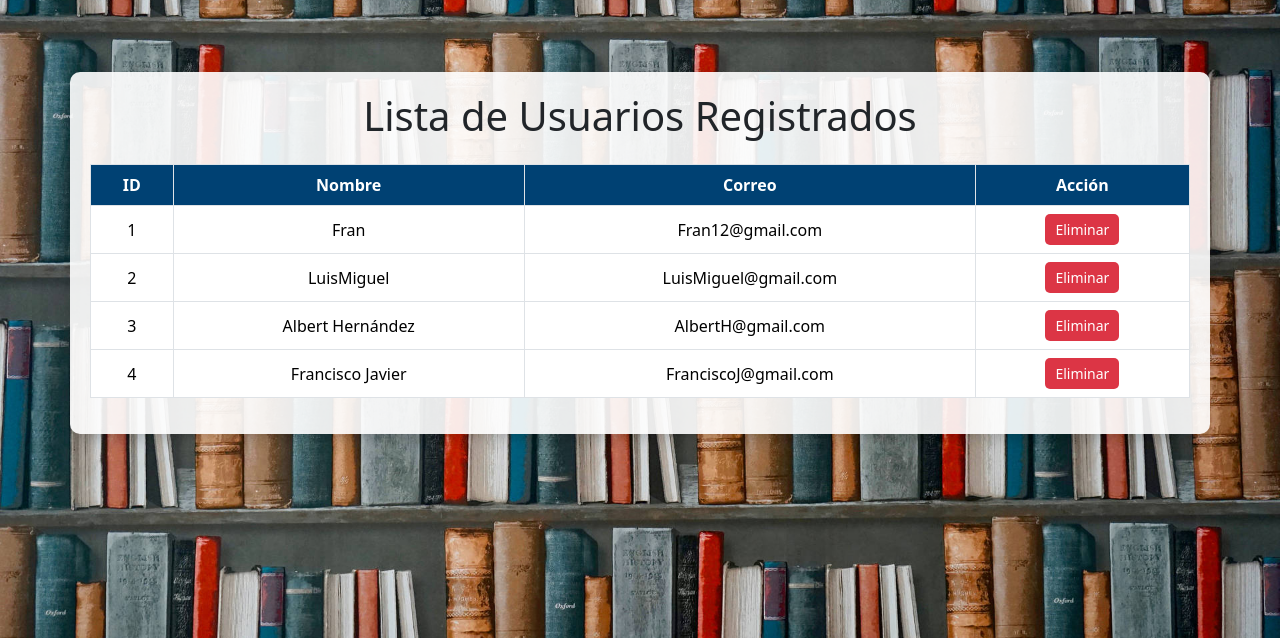
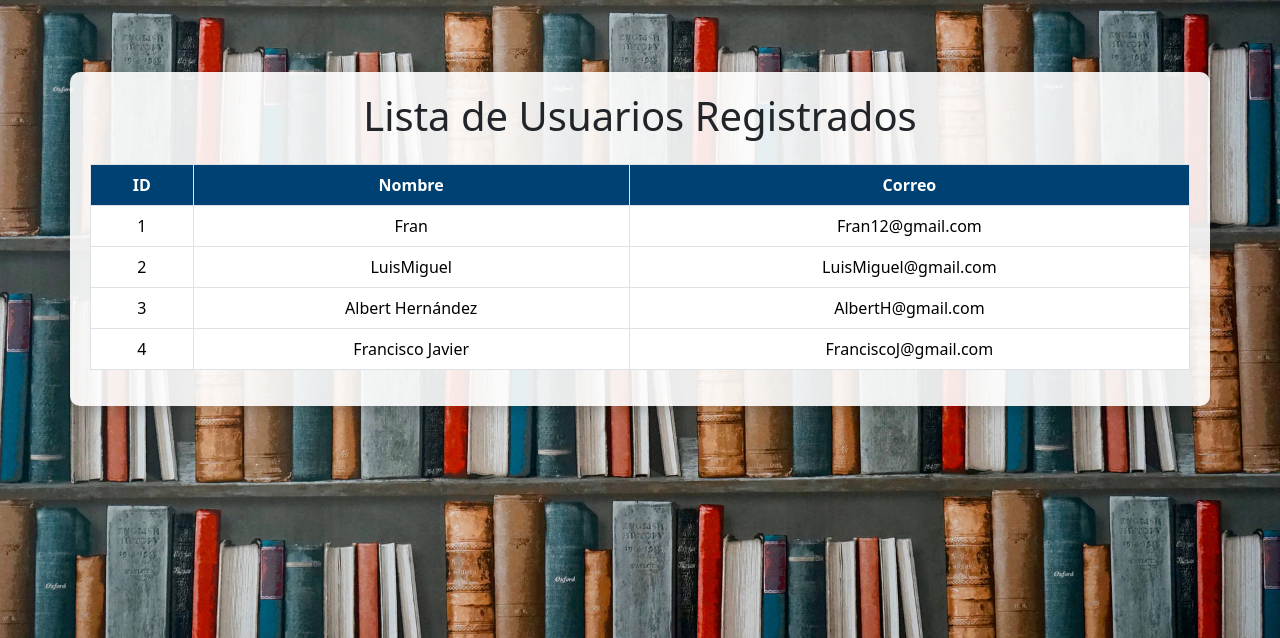
Before and after one commit to Codemaker83639/Bytebooks_2.0, a Flask app: page /admin/users in a window 1280 px wide. Shown: the part 95-733 px from the top of the page. Run offline with Flask 3, Linux system fonts and the light colour scheme.

Commit message:
Commm 09

```diff
--- a/templates/admin/users.html
+++ b/templates/admin/users.html
@@ -41,25 +41,6 @@
             background-color: #004173;
             color: white;
         }
-
-        /* Botones */
-        .btn-action {
-            font-size: 14px;
-            padding: 5px 10px;
-            border-radius: 5px;
-            transition: all 0.3s ease;
-        }
-
-        .btn-delete {
-            background-color: #dc3545;
-            border: none;
-            color: white;
-        }
-
-        .btn-delete:hover {
-            background-color: #c82333;
-            box-shadow: 0 4px 10px rgba(220, 53, 69, 0.4);
-        }
     </style>
 </head>
 
@@ -79,7 +60,6 @@
                         <th>ID</th>
                         <th>Nombre</th>
                         <th>Correo</th>
-                        <th>Acción</th>
                     </tr>
                 </thead>
                 <tbody>
@@ -88,13 +68,10 @@
                         <td>{{ usuario.id }}</td>
                         <td>{{ usuario.nombre }}</td>
                         <td>{{ usuario.correo }}</td>
-                        <td>
-                            <a href="#" class="btn btn-delete btn-action">Eliminar</a>
-                        </td>
                     </tr>
                     {% else %}
                     <tr>
-                        <td colspan="4">No hay usuarios registrados.</td>
+                        <td colspan="3">No hay usuarios registrados.</td>
                     </tr>
                     {% endfor %}
                 </tbody>
```
